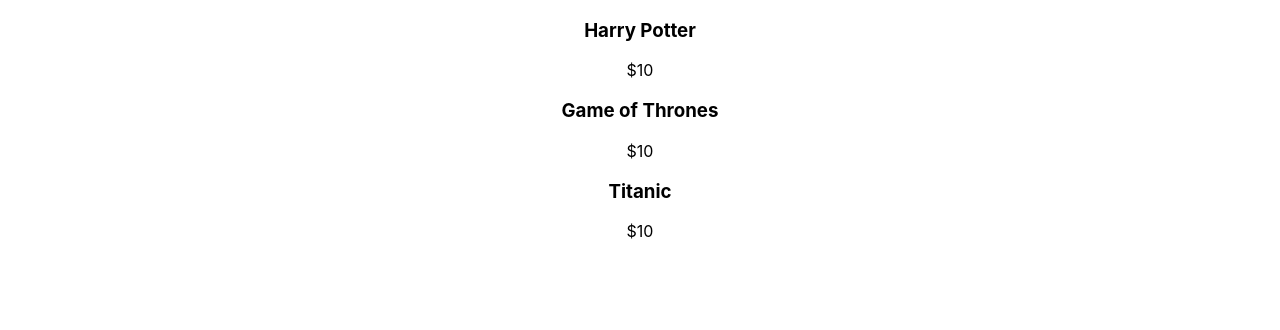
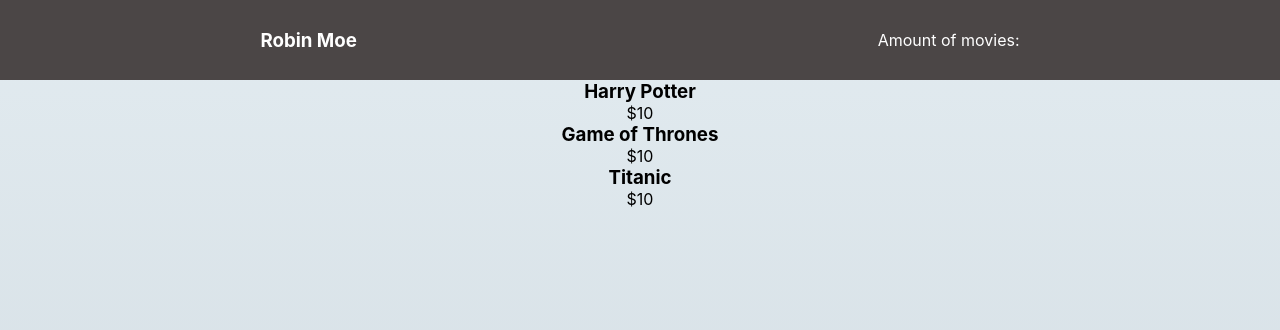
Before and after one commit to Enkronan/StateManagementReact, a React (Create React App) app: page / in a window 1280 px wide. Shown: the top 330 px of the page. Built offline with nearby package versions, Linux system fonts and the light colour scheme.

Commit message:
type: feature
added styling to main page

```diff
--- a/src/App.css
+++ b/src/App.css
@@ -1,38 +1,20 @@
+*{
+  margin: 0;
+  padding: 0;
+
+}
+
 .App {
   text-align: center;
+  min-height: 100vh;
+  background-image: linear-gradient(to top, #cfd9df 0%, #e2ebf0 100%);
 }
 
-.App-logo {
-  height: 40vmin;
-  pointer-events: none;
-}
-
-@media (prefers-reduced-motion: no-preference) {
-  .App-logo {
-    animation: App-logo-spin infinite 20s linear;
-  }
-}
-
-.App-header {
-  background-color: #282c34;
-  min-height: 100vh;
-  display: flex;
-  flex-direction: column;
+.nav{
+  min-height: 10vh;
+  background-color: rgb(75, 70, 70);
+  display:flex;
   align-items: center;
-  justify-content: center;
-  font-size: calc(10px + 2vmin);
+  justify-content: space-around;
   color: white;
 }
-
-.App-link {
-  color: #61dafb;
-}
-
-@keyframes App-logo-spin {
-  from {
-    transform: rotate(0deg);
-  }
-  to {
-    transform: rotate(360deg);
-  }
-}
--- a/src/App.js
+++ b/src/App.js
@@ -1,10 +1,12 @@
 import React from 'react';
 import './App.css';
 import MovieList from './movieList';
+import Nav from './Nav';
 
 function App() {
   return (
     <div className="App">
+      <Nav/>
       <MovieList/>
     </div>
   );
--- /dev/null
+++ b/src/Nav.js
@@ -0,0 +1,14 @@
+import React from "react";
+
+const Nav = ()  => {
+
+    return(
+        <div className="nav">
+        <h3>Robin Moe</h3>
+        <p>Amount of movies:</p>
+        </div>
+    );
+}
+
+
+export default Nav;
```
Also changed, not shown: src/movie.module.css (added).
